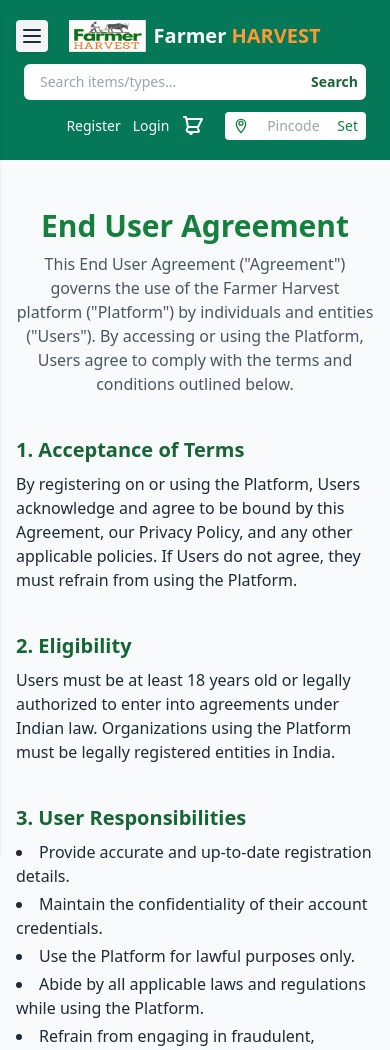
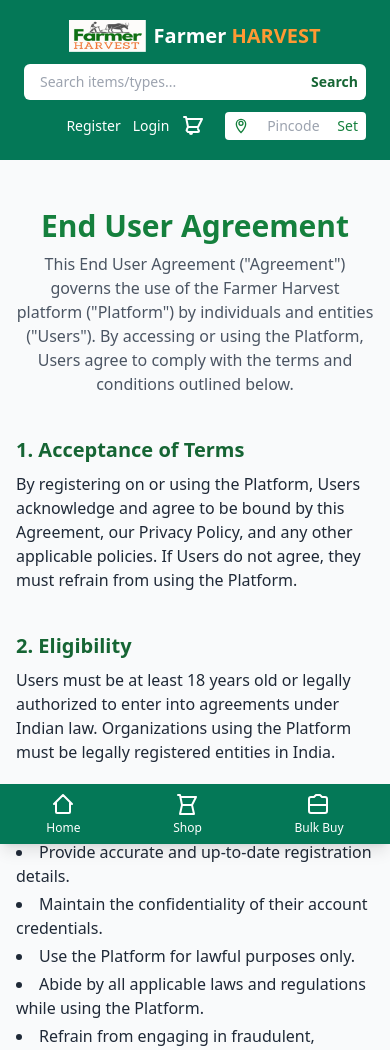
Before and after one commit to jeet760/OMS, a Django app: template omsproject/omsapp/templates/eula.html in a window 390 px wide. Shown: the top 1050 px of the page. Run offline with Django 5.2, Linux system fonts and the light colour scheme; the template is opened without the code that fills it, so the values that code supplies are empty; some libraries are stand-ins or nearby versions.

Commit message:
mobile application UI 19112025

```diff
--- a/omsproject/omsapp/templates/header.html
+++ b/omsproject/omsapp/templates/header.html
@@ -9,16 +9,6 @@
         <span class="text-xl font-semibold whitespace-nowrap">Farmer <span class="text-[#FF9933]">HARVEST</span></span>
       </a>
     </div>
-    <button id="menu-toggle"
-      class="fixed top-2 left-4 z-50 p-1 md:hidden bg-gray-100 rounded shadow">
-      <!-- Icon (e.g., 3 lines) -->
-      <svg class="w-6 h-6 text-gray-800" fill="none" stroke="currentColor" stroke-width="2"
-          viewBox="0 0 24 24" xmlns="http://www.w3.org/2000/svg">
-        <path stroke-linecap="round" stroke-linejoin="round"
-              d="M4 6h16M4 12h16M4 18h16"></path>
-      </svg>
-    </button>
-
     <!-- Search Bar (now well positioned) -->
     <div class="w-full md:w-auto">
       <form method="GET" action="{% url 'shop' %}?search={search}" class="flex items-center bg-white rounded-md px-2 py-1 text-sm w-full md:w-80">
@@ -54,6 +44,11 @@
             class="absolute right-0 mt-2 w-44 bg-white rounded shadow-lg z-50 text-sm text-gray-700 overflow-hidden">
             {% if request.user.userType == '1' %}
               {% if request.user.userApproved %}
+                <!-- <a href="http://127.0.0.1:8001" class="flex items-center gap-2 px-4 py-2 hover:bg-gray-100 text-sm text-gray-700">
+                  <svg class="h-4 w-4 text-green-600" fill="currentColor" viewBox="0 0 20 20">
+                    <path d="M3 3h14v2H3V3zm0 4h14v2H3V7zm0 4h9v2H3v-2zm0 4h14v2H3v-2z"/>
+                  </svg> FPO Hub
+                </a> -->
                 <a href="{% url 'dashboard' %}" class="flex items-center gap-2 px-4 py-2 hover:bg-gray-100 text-sm text-gray-700">
                   <svg class="h-4 w-4 text-green-600" fill="currentColor" viewBox="0 0 20 20">
                     <path d="M3 3h14v2H3V3zm0 4h14v2H3V7zm0 4h9v2H3v-2zm0 4h14v2H3v-2z"/>
@@ -135,51 +130,54 @@
           title="Enter 6-digit pincode" />
         <button type="submit" class="ml-1 text-green-700 hover:text-green-800 font-medium">Set</button>
       </form>
-      <!-- Hamburger Button -->
+    </nav>
+    <!-- Bottom Navigation Bar (Mobile Only) -->
+    <nav class="fixed bottom-0 left-0 w-full bg-[#047857] text-white shadow-lg z-50 md:hidden">
+      <ul class="flex justify-around items-center py-2">
+
+        <li>
+          <a href="/" class="flex flex-col items-center text-xs">
+            <svg class="w-6 h-6 mb-1" fill="none" stroke="currentColor" stroke-width="2"
+                viewBox="0 0 24 24">
+              <path stroke-linecap="round" stroke-linejoin="round"
+                    d="M3 12l2-2m0 0l7-7 7 7M5 10v10a1 1 0 001 1h3m10-11l2 2m-2-2v10a1 1 0 01-1 1h-3m-6 0h6"/>
+            </svg>
+            Home
+          </a>
+        </li>
+
+        <li>
+          <a href="/shop" class="flex flex-col items-center text-xs">
+            <svg class="w-6 h-6 mb-1" fill="none" stroke="currentColor" stroke-width="2"
+                viewBox="0 0 24 24">
+              <path stroke-linecap="round" stroke-linejoin="round"
+                    d="M3 3h2l.4 2M7 13h10l4-8H5.4M7 13L5.4 5M7 13l-2 9h14l-2-9m-10 0h10"/>
+            </svg>
+            Shop
+          </a>
+        </li>
+
+        <li>
+          <a href="/bulk-buy" class="flex flex-col items-center text-xs">
+            <svg class="w-6 h-6 mb-1" fill="none" stroke="currentColor" stroke-width="2"
+                viewBox="0 0 24 24">
+              <path stroke-linecap="round" stroke-linejoin="round"
+                    d="M20 13V7a2 2 0 00-2-2h-3l-2-2H9L7 5H4a2 2 0 00-2 2v6m18 0v6a2 2 0 01-2 2H4a2 2 0 01-2-2v-6m18 0H2"/>
+            </svg>
+            Bulk Buy
+          </a>
+        </li>
+
+      </ul>
     </nav>
 
-    <!-- Slide-in Mobile Menu -->
-    <div id="mobile-menu" class="fixed top-0 left-0 w-64 h-full bg-[#047857] shadow transform -translate-x-full transition-transform duration-300 ease-in-out z-50 md:hidden">
-      <!-- Close Button -->
-      <div class="flex justify-end p-4">
-        <button id="menu-close" class="text-gray-800">
-          <!-- X Icon -->
-          <svg class="w-6 h-6" fill="none" stroke="currentColor" stroke-width="2"
-              viewBox="0 0 24 24">
-            <path stroke-linecap="round" stroke-linejoin="round"
-                  d="M6 18L18 6M6 6l12 12"/>
-          </svg>
-        </button>
-      </div>
-      <!-- Mobile Menu Content -->
-      <ul class="p-4 space-y-4">
-        <span class="border-b border-gray-700 text-xl font-semibold whitespace-nowrap">Farmer <span class="text-[#FF9933]">HARVEST</span></span>
-        <li><a href="/" class="block text-white">Home</a></li>
-        <li><a href="/shop" class="block text-white">Shop</a></li>
-        <li><a href="/bulk-buy" class="block text-white">Bulk Buy</a></li>
-      </ul>
-    </div>
      <!-- Gray Overlay -->
     <div id="overlay" class="fixed inset-0 bg-black bg-opacity-50 z-40 hidden md:hidden"></div>
-
-
   </div>
   <!-- </header> -->
   <script>
-    const toggleBtn = document.getElementById('menu-toggle');
-    const closeBtn = document.getElementById('menu-close');
     const mobileMenu = document.getElementById('mobile-menu');
     const overlay = document.getElementById('overlay');
-
-    toggleBtn.addEventListener('click', () => {
-      mobileMenu.classList.remove('-translate-x-full');
-      overlay.classList.remove('hidden');
-    });
-
-    closeBtn.addEventListener('click', () => {
-      mobileMenu.classList.add('-translate-x-full');
-      overlay.classList.add('hidden');
-    });
 
     // Optional: clicking on overlay also closes menu
     overlay.addEventListener('click', () => {
```
Also changed, not shown: omsproject/omsapp/templates/featured-product.html (+6 -8 lines).
